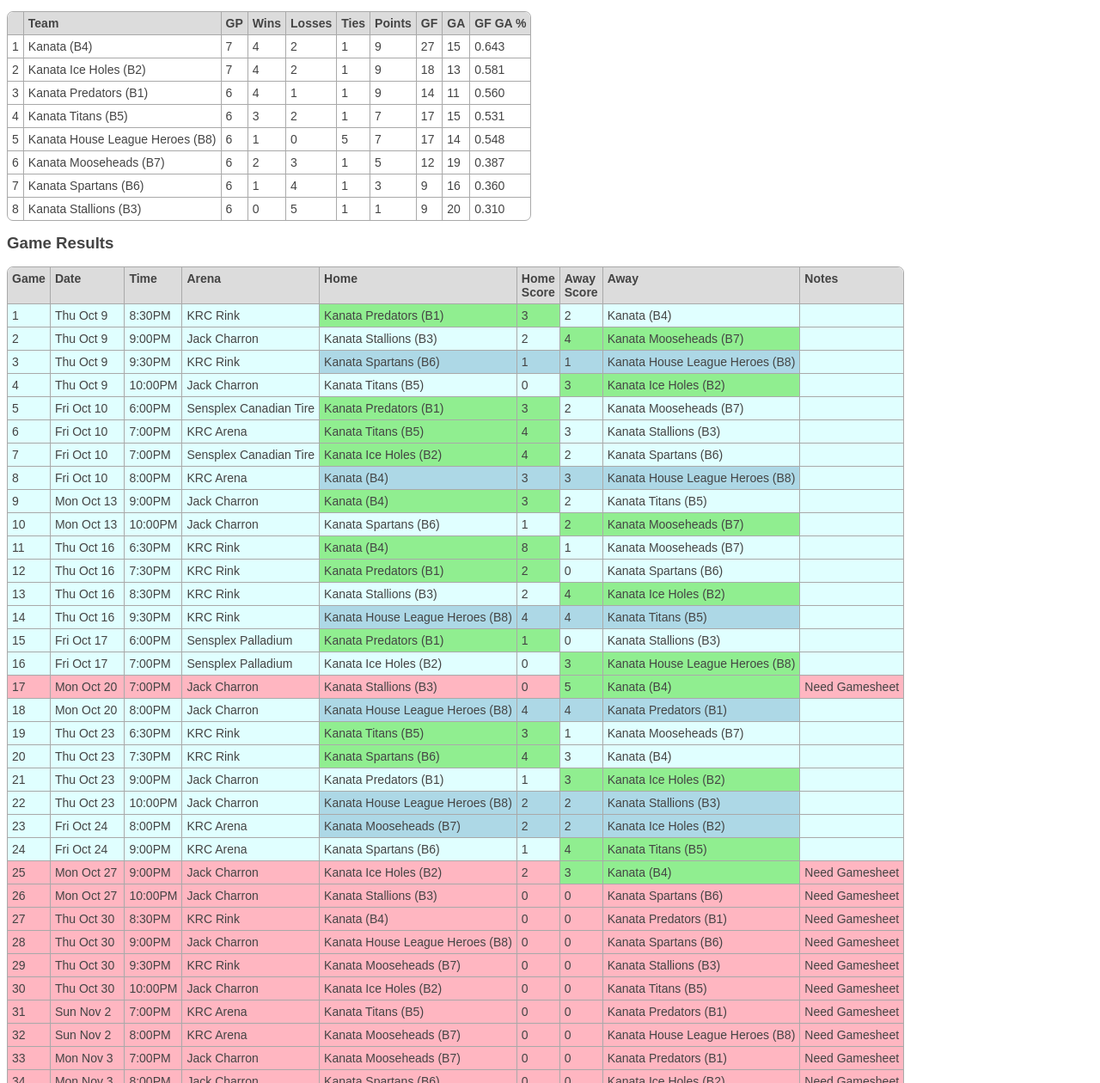
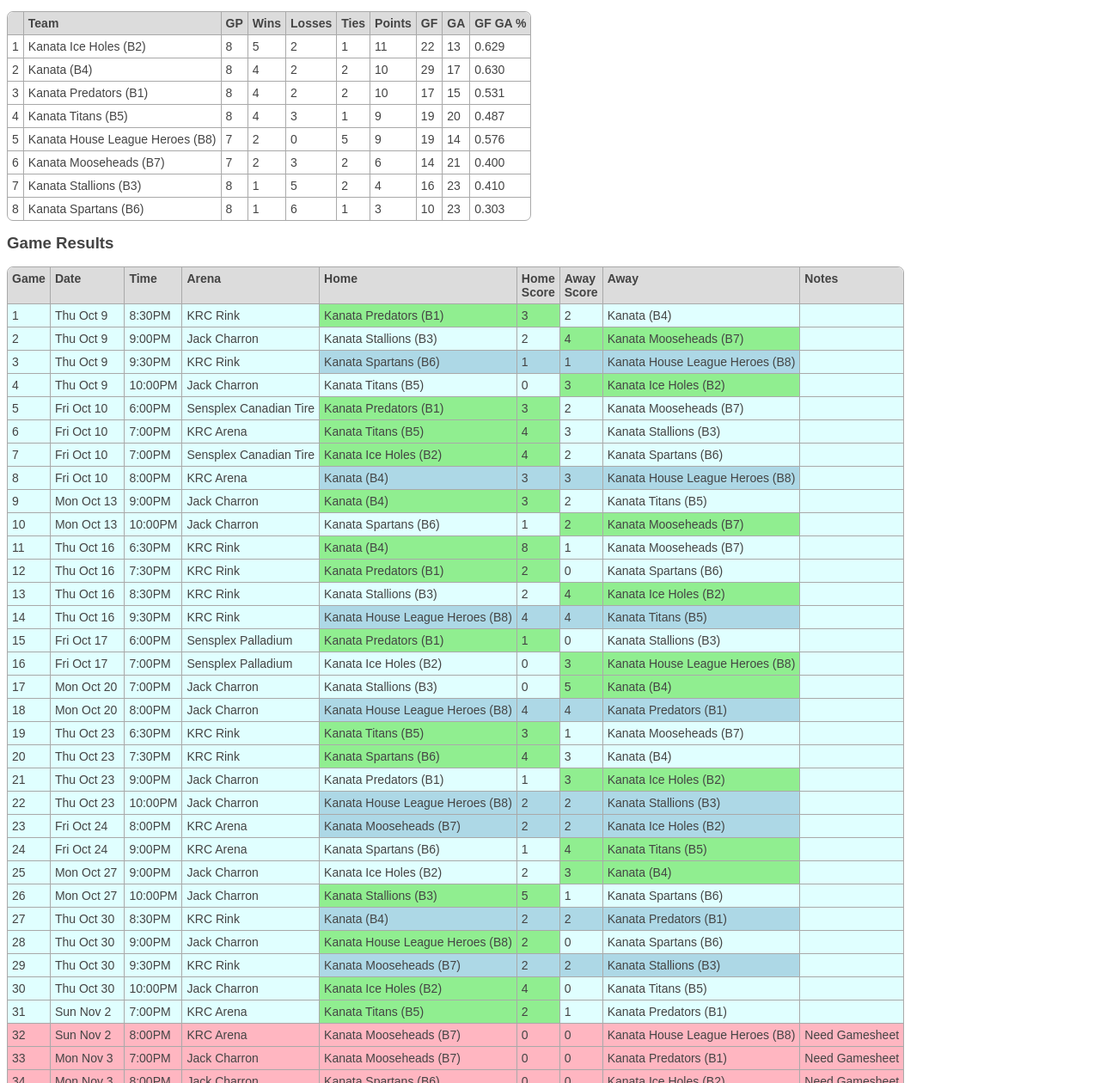
Before and after one commit to kmhamidgetconvenor/kmhamidgetconvenor.github.io, a plain HTML site: page KMHA-Midget-B-Standings.html in a window 1280 px wide. Shown: the part 40-1300 px from the top of the page at 86% size. Drawn offline with Linux system fonts and the light colour scheme.

Commit message:
Updated Mov Nov 3 with fourteen game sheets

```diff
--- a/KMHA-Midget-B-Standings.html
+++ b/KMHA-Midget-B-Standings.html
@@ -49,14 +49,14 @@ ga('send', 'pageview');
 <h2>Midget B Standings as of Mon Nov 3</h2>
 <table class="rounded">
 <tr><th>&nbsp;</th><th>Team</th><th>GP</th><th>Wins</th><th>Losses</th><th>Ties</th><th>Points</th><th>GF</th><th>GA</th><th>GF GA %</th></tr>
-<tr><td>1</td><td>Kanata (B4)</td><td>7</td><td>4</td><td>2</td><td>1</td><td>9</td><td>27</td><td>15</td><td>0.643</td></tr>
-<tr><td>2</td><td>Kanata Ice Holes (B2)</td><td>7</td><td>4</td><td>2</td><td>1</td><td>9</td><td>18</td><td>13</td><td>0.581</td></tr>
-<tr><td>3</td><td>Kanata Predators (B1)</td><td>6</td><td>4</td><td>1</td><td>1</td><td>9</td><td>14</td><td>11</td><td>0.560</td></tr>
-<tr><td>4</td><td>Kanata Titans (B5)</td><td>6</td><td>3</td><td>2</td><td>1</td><td>7</td><td>17</td><td>15</td><td>0.531</td></tr>
-<tr><td>5</td><td>Kanata House League Heroes (B8)</td><td>6</td><td>1</td><td>0</td><td>5</td><td>7</td><td>17</td><td>14</td><td>0.548</td></tr>
-<tr><td>6</td><td>Kanata Mooseheads (B7)</td><td>6</td><td>2</td><td>3</td><td>1</td><td>5</td><td>12</td><td>19</td><td>0.387</td></tr>
-<tr><td>7</td><td>Kanata Spartans (B6)</td><td>6</td><td>1</td><td>4</td><td>1</td><td>3</td><td>9</td><td>16</td><td>0.360</td></tr>
-<tr><td>8</td><td>Kanata Stallions (B3)</td><td>6</td><td>0</td><td>5</td><td>1</td><td>1</td><td>9</td><td>20</td><td>0.310</td></tr>
+<tr><td>1</td><td>Kanata Ice Holes (B2)</td><td>8</td><td>5</td><td>2</td><td>1</td><td>11</td><td>22</td><td>13</td><td>0.629</td></tr>
+<tr><td>2</td><td>Kanata (B4)</td><td>8</td><td>4</td><td>2</td><td>2</td><td>10</td><td>29</td><td>17</td><td>0.630</td></tr>
+<tr><td>3</td><td>Kanata Predators (B1)</td><td>8</td><td>4</td><td>2</td><td>2</td><td>10</td><td>17</td><td>15</td><td>0.531</td></tr>
+<tr><td>4</td><td>Kanata Titans (B5)</td><td>8</td><td>4</td><td>3</td><td>1</td><td>9</td><td>19</td><td>20</td><td>0.487</td></tr>
+<tr><td>5</td><td>Kanata House League Heroes (B8)</td><td>7</td><td>2</td><td>0</td><td>5</td><td>9</td><td>19</td><td>14</td><td>0.576</td></tr>
+<tr><td>6</td><td>Kanata Mooseheads (B7)</td><td>7</td><td>2</td><td>3</td><td>2</td><td>6</td><td>14</td><td>21</td><td>0.400</td></tr>
+<tr><td>7</td><td>Kanata Stallions (B3)</td><td>8</td><td>1</td><td>5</td><td>2</td><td>4</td><td>16</td><td>23</td><td>0.410</td></tr>
+<tr><td>8</td><td>Kanata Spartans (B6)</td><td>8</td><td>1</td><td>6</td><td>1</td><td>3</td><td>10</td><td>23</td><td>0.303</td></tr>
 </table>
 <h2>Game Results</h2>
 <table class="rounded">
@@ -77,7 +77,7 @@ ga('send', 'pageview');
 <tr class="lightcyan"><td>14</td><td>Thu Oct 16</td><td>9:30PM</td><td>KRC Rink</td><td class="lightblue">Kanata House League Heroes (B8)</td><td class="lightblue">4</td><td class="lightblue">4</td><td class="lightblue">Kanata Titans (B5)</td><td>&nbsp;</td></tr>
 <tr class="lightcyan"><td>15</td><td>Fri Oct 17</td><td>6:00PM</td><td>Sensplex Palladium</td><td class="lightgreen">Kanata Predators (B1)</td><td class="lightgreen">1</td><td>0</td><td>Kanata Stallions (B3)</td><td>&nbsp;</td></tr>
 <tr class="lightcyan"><td>16</td><td>Fri Oct 17</td><td>7:00PM</td><td>Sensplex Palladium</td><td>Kanata Ice Holes (B2)</td><td>0</td><td class="lightgreen">3</td><td class="lightgreen">Kanata House League Heroes (B8)</td><td>&nbsp;</td></tr>
-<tr class="lightpink"><td>17</td><td>Mon Oct 20</td><td>7:00PM</td><td>Jack Charron</td><td>Kanata Stallions (B3)</td><td>0</td><td class="lightgreen">5</td><td class="lightgreen">Kanata (B4)</td><td>Need Gamesheet</td></tr>
+<tr class="lightcyan"><td>17</td><td>Mon Oct 20</td><td>7:00PM</td><td>Jack Charron</td><td>Kanata Stallions (B3)</td><td>0</td><td class="lightgreen">5</td><td class="lightgreen">Kanata (B4)</td><td>&nbsp;</td></tr>
 <tr class="lightcyan"><td>18</td><td>Mon Oct 20</td><td>8:00PM</td><td>Jack Charron</td><td class="lightblue">Kanata House League Heroes (B8)</td><td class="lightblue">4</td><td class="lightblue">4</td><td class="lightblue">Kanata Predators (B1)</td><td>&nbsp;</td></tr>
 <tr class="lightcyan"><td>19</td><td>Thu Oct 23</td><td>6:30PM</td><td>KRC Rink</td><td class="lightgreen">Kanata Titans (B5)</td><td class="lightgreen">3</td><td>1</td><td>Kanata Mooseheads (B7)</td><td>&nbsp;</td></tr>
 <tr class="lightcyan"><td>20</td><td>Thu Oct 23</td><td>7:30PM</td><td>KRC Rink</td><td class="lightgreen">Kanata Spartans (B6)</td><td class="lightgreen">4</td><td>3</td><td>Kanata (B4)</td><td>&nbsp;</td></tr>
@@ -85,13 +85,13 @@ ga('send', 'pageview');
 <tr class="lightcyan"><td>22</td><td>Thu Oct 23</td><td>10:00PM</td><td>Jack Charron</td><td class="lightblue">Kanata House League Heroes (B8)</td><td class="lightblue">2</td><td class="lightblue">2</td><td class="lightblue">Kanata Stallions (B3)</td><td>&nbsp;</td></tr>
 <tr class="lightcyan"><td>23</td><td>Fri Oct 24</td><td>8:00PM</td><td>KRC Arena</td><td class="lightblue">Kanata Mooseheads (B7)</td><td class="lightblue">2</td><td class="lightblue">2</td><td class="lightblue">Kanata Ice Holes (B2)</td><td>&nbsp;</td></tr>
 <tr class="lightcyan"><td>24</td><td>Fri Oct 24</td><td>9:00PM</td><td>KRC Arena</td><td>Kanata Spartans (B6)</td><td>1</td><td class="lightgreen">4</td><td class="lightgreen">Kanata Titans (B5)</td><td>&nbsp;</td></tr>
-<tr class="lightpink"><td>25</td><td>Mon Oct 27</td><td>9:00PM</td><td>Jack Charron</td><td>Kanata Ice Holes (B2)</td><td>2</td><td class="lightgreen">3</td><td class="lightgreen">Kanata (B4)</td><td>Need Gamesheet</td></tr>
-<tr class="lightpink"><td>26</td><td>Mon Oct 27</td><td>10:00PM</td><td>Jack Charron</td><td>Kanata Stallions (B3)</td><td>0</td><td>0</td><td>Kanata Spartans (B6)</td><td>Need Gamesheet</td></tr>
-<tr class="lightpink"><td>27</td><td>Thu Oct 30</td><td>8:30PM</td><td>KRC Rink</td><td>Kanata (B4)</td><td>0</td><td>0</td><td>Kanata Predators (B1)</td><td>Need Gamesheet</td></tr>
-<tr class="lightpink"><td>28</td><td>Thu Oct 30</td><td>9:00PM</td><td>Jack Charron</td><td>Kanata House League Heroes (B8)</td><td>0</td><td>0</td><td>Kanata Spartans (B6)</td><td>Need Gamesheet</td></tr>
-<tr class="lightpink"><td>29</td><td>Thu Oct 30</td><td>9:30PM</td><td>KRC Rink</td><td>Kanata Mooseheads (B7)</td><td>0</td><td>0</td><td>Kanata Stallions (B3)</td><td>Need Gamesheet</td></tr>
-<tr class="lightpink"><td>30</td><td>Thu Oct 30</td><td>10:00PM</td><td>Jack Charron</td><td>Kanata Ice Holes (B2)</td><td>0</td><td>0</td><td>Kanata Titans (B5)</td><td>Need Gamesheet</td></tr>
-<tr class="lightpink"><td>31</td><td>Sun Nov 2</td><td>7:00PM</td><td>KRC Arena</td><td>Kanata Titans (B5)</td><td>0</td><td>0</td><td>Kanata Predators (B1)</td><td>Need Gamesheet</td></tr>
+<tr class="lightcyan"><td>25</td><td>Mon Oct 27</td><td>9:00PM</td><td>Jack Charron</td><td>Kanata Ice Holes (B2)</td><td>2</td><td class="lightgreen">3</td><td class="lightgreen">Kanata (B4)</td><td>&nbsp;</td></tr>
+<tr class="lightcyan"><td>26</td><td>Mon Oct 27</td><td>10:00PM</td><td>Jack Charron</td><td class="lightgreen">Kanata Stallions (B3)</td><td class="lightgreen">5</td><td>1</td><td>Kanata Spartans (B6)</td><td>&nbsp;</td></tr>
+<tr class="lightcyan"><td>27</td><td>Thu Oct 30</td><td>8:30PM</td><td>KRC Rink</td><td class="lightblue">Kanata (B4)</td><td class="lightblue">2</td><td class="lightblue">2</td><td class="lightblue">Kanata Predators (B1)</td><td>&nbsp;</td></tr>
+<tr class="lightcyan"><td>28</td><td>Thu Oct 30</td><td>9:00PM</td><td>Jack Charron</td><td class="lightgreen">Kanata House League Heroes (B8)</td><td class="lightgreen">2</td><td>0</td><td>Kanata Spartans (B6)</td><td>&nbsp;</td></tr>
+<tr class="lightcyan"><td>29</td><td>Thu Oct 30</td><td>9:30PM</td><td>KRC Rink</td><td class="lightblue">Kanata Mooseheads (B7)</td><td class="lightblue">2</td><td class="lightblue">2</td><td class="lightblue">Kanata Stallions (B3)</td><td>&nbsp;</td></tr>
+<tr class="lightcyan"><td>30</td><td>Thu Oct 30</td><td>10:00PM</td><td>Jack Charron</td><td class="lightgreen">Kanata Ice Holes (B2)</td><td class="lightgreen">4</td><td>0</td><td>Kanata Titans (B5)</td><td>&nbsp;</td></tr>
+<tr class="lightcyan"><td>31</td><td>Sun Nov 2</td><td>7:00PM</td><td>KRC Arena</td><td class="lightgreen">Kanata Titans (B5)</td><td class="lightgreen">2</td><td>1</td><td>Kanata Predators (B1)</td><td>&nbsp;</td></tr>
 <tr class="lightpink"><td>32</td><td>Sun Nov 2</td><td>8:00PM</td><td>KRC Arena</td><td>Kanata Mooseheads (B7)</td><td>0</td><td>0</td><td>Kanata House League Heroes (B8)</td><td>Need Gamesheet</td></tr>
 <tr class="lightpink"><td>33</td><td>Mon Nov 3</td><td>7:00PM</td><td>Jack Charron</td><td>Kanata Mooseheads (B7)</td><td>0</td><td>0</td><td>Kanata Predators (B1)</td><td>Need Gamesheet</td></tr>
 <tr class="lightpink"><td>34</td><td>Mon Nov 3</td><td>8:00PM</td><td>Jack Charron</td><td>Kanata Spartans (B6)</td><td>0</td><td>0</td><td>Kanata Ice Holes (B2)</td><td>Need Gamesheet</td></tr>
```
Also changed, not shown: KMHA-Midget-A-Standings.html (+11 -11 lines), 1 other file.
